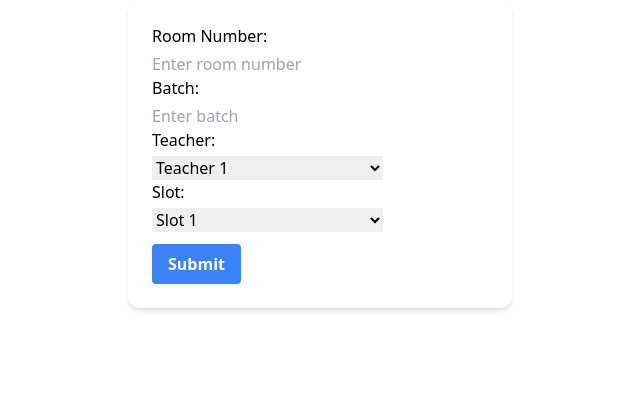
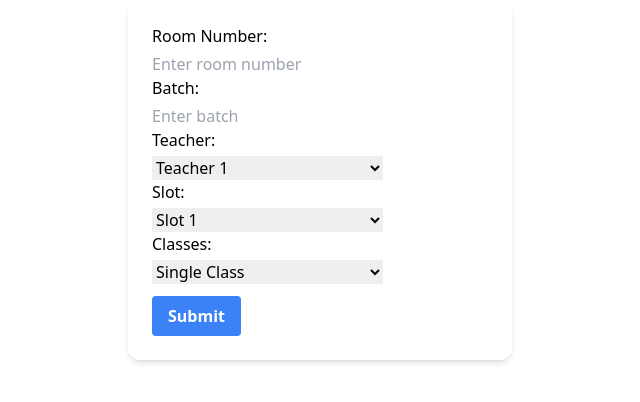
Before and after one commit to Bidyut-Kr-Das/class-allocator, a React (Vite) app: page /form in a window 1280 px wide. Shown: the top 402 px of the page, without its empty margins (320-960 px from the left). Built offline with nearby package versions, Linux system fonts and the light colour scheme.

Commit message:
form 100

```diff
--- a/src/Components/Form.jsx
+++ b/src/Components/Form.jsx
@@ -6,10 +6,14 @@ const Form = () => {
     batch: "",
     teacher: "",
     slot: "",
+    classes: "",
   });
+
+  const [usedSlots, setUsedSlots] = useState([]);
 
   const teachers = ["Teacher 1", "Teacher 2", "Teacher 3"];
   const slots = ["Slot 1", "Slot 2", "Slot 3"];
+  const classes = ["Single Class", "Double Class", "Triple Class"];
 
   const handleChange = (e) => {
     setForm({ ...form, [e.target.name]: e.target.value });
@@ -17,14 +21,34 @@ const Form = () => {
 
   const handleSubmit = (e) => {
     e.preventDefault();
-    console.log(form);
+
+    let startSlot = parseInt(form.slot.split(" ")[1]);
+    let endSlot = startSlot + classes.indexOf(form.classes);
+
+    let slotsArray = [];
+    for (let i = startSlot; i <= endSlot; i++) {
+      if (usedSlots.includes(i)) {
+        alert(`Slot ${i} is already used.`);
+        return;
+      }
+      slotsArray.push(i);
+    }
+
+    setUsedSlots([...usedSlots, ...slotsArray]);
+
+    let formData = { ...form, slots: slotsArray };
+    console.log(formData);
+
     setForm({
       roomNumber: "",
       batch: "",
       teacher: "",
       slot: "",
+      classes: "",
     });
   };
+
+  // Rest of your code...
 
   return (
     <div className="p-6 max-w-sm mx-auto bg-white rounded-xl shadow-md flex items-center space-x-4">
@@ -82,6 +106,21 @@ const Form = () => {
               ))}
             </select>
           </label>
+          <label>
+            Classes:
+            <select
+              name="classes"
+              value={form.classes}
+              onChange={handleChange}
+              className="form-select mt-1 block w-full"
+            >
+              {classes.map((classType, index) => (
+                <option key={index} value={classType}>
+                  {classType}
+                </option>
+              ))}
+            </select>
+          </label>
           <button
             type="submit"
             className="mt-3 bg-blue-500 hover:bg-blue-700 text-white font-bold py-2 px-4 rounded"
```
